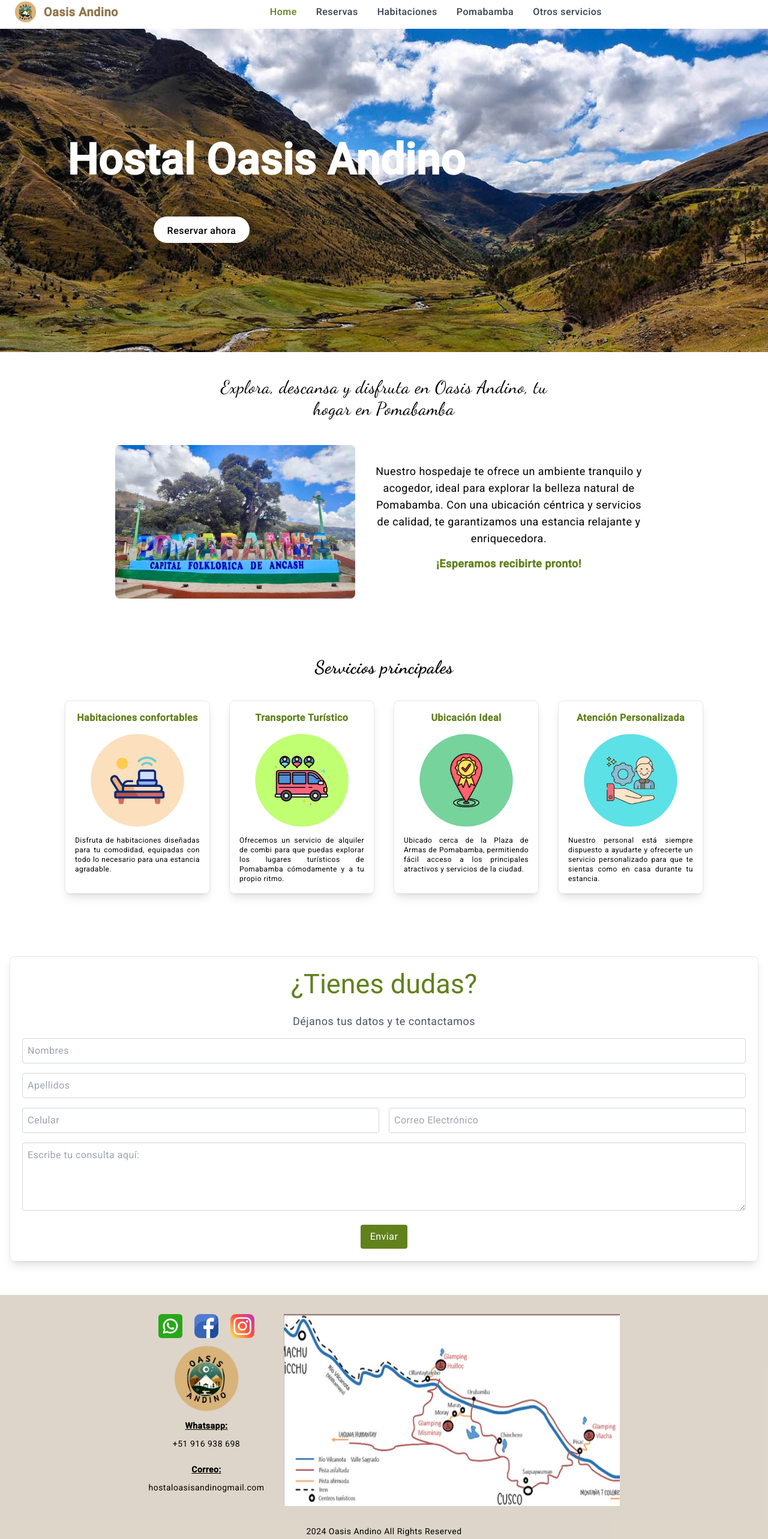
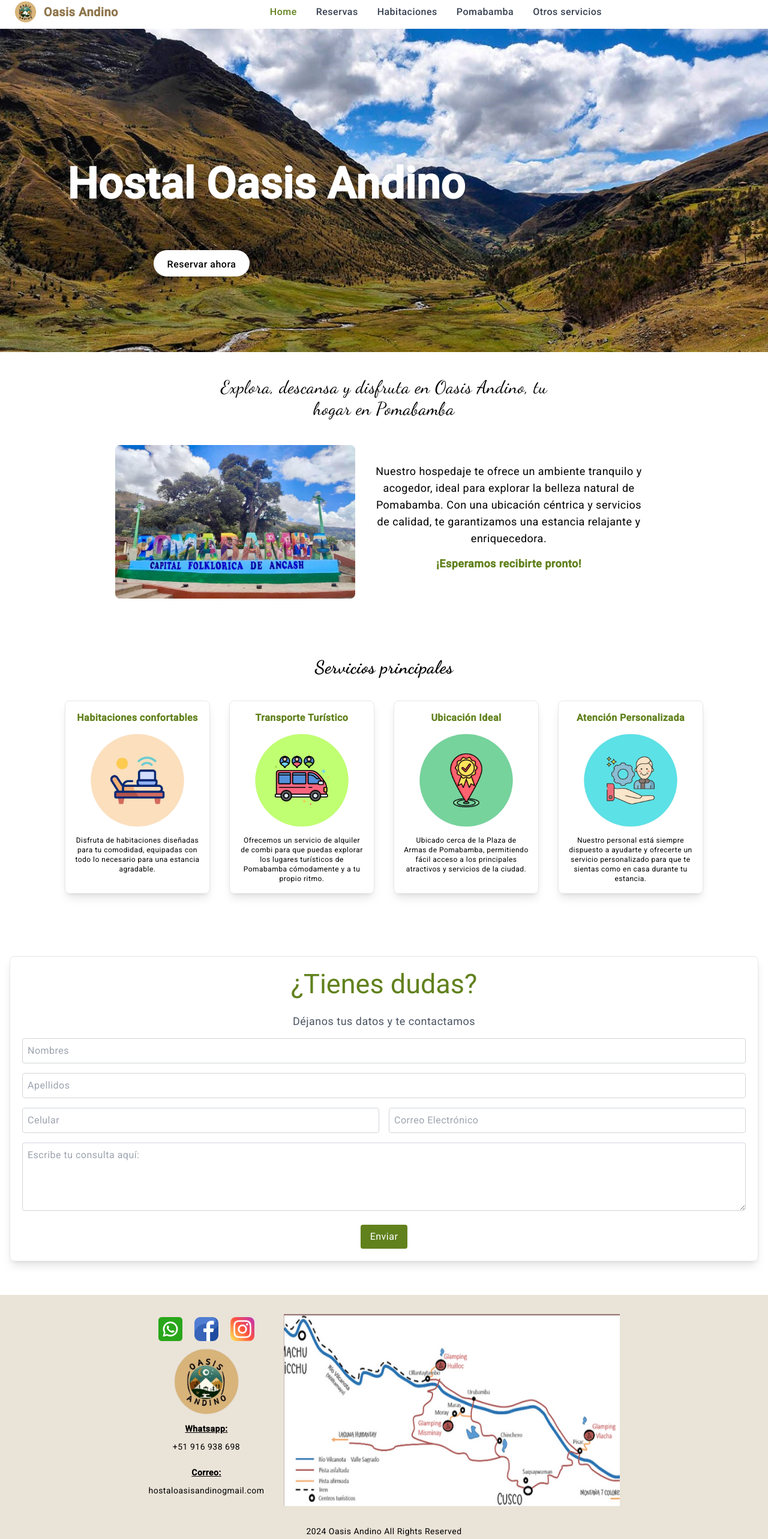
Before and after one commit to orgOasisAndino/app-oasis-andino-angular, an Angular app: page / in a window 1280 px wide. Shown: the part 8-2574 px from the top of the page at 60% size. Built offline with nearby package versions, Linux system fonts and the light colour scheme.

Commit message:
Responsive de la sección home terminada

```diff
--- a/src/app/domains/shared/pages/home/home.component.html
+++ b/src/app/domains/shared/pages/home/home.component.html
@@ -2,79 +2,79 @@
 <div>
 
 <!--pORTADA-->
+<!-- Portada -->
 <div class="relative bg-gray-500 w-full h-[539px] flex flex-col justify-center">
-  <img src="../../../../../assets/imgs/home-portada.jpg" class="absolute inset-0 w-full h-full object-cover " alt="Portada">
-  <div class="relative z-10 text-white pl-28">
-    <p class="text-5xl md:text-7xl pb-1 font-bold">Hostal Oasis Andino</p>
-    <button type="button" class="bg-white text-black w-40 h-11  ml-36 rounded-3xl font-medium shadow-lg pt-1 hover:bg-secondary hover:text-white transform transition-transform duration-300 hover:scale-110">
+  <img src="../../../../../assets/imgs/home-portada.jpg" class="absolute inset-0 w-full h-full object-cover" alt="Portada">
+  <div class="relative z-10 text-white p-6 md:pl-28 text-center md:text-left">
+    <p class="text-3xl md:text-5xl lg:text-7xl pb-1 pt-24 font-bold">Hostal Oasis Andino</p>
+    <button type="button" class="bg-white text-black w-32 md:w-40 h-10 md:h-11 mt-4 md:ml-36 rounded-3xl font-medium shadow-lg pt-1 hover:bg-secondary hover:text-white transform transition-transform duration-300 hover:scale-110">
       Reservar ahora
     </button>
   </div>
-
 </div>
 
-  <!--NOSOTROS-->
+<!--NOSOTROS-->
   <div class="flex flex-col items-center h-auto mt-10" id="nosotros">
     <p
-      class="mt-6 xs:text-2xl sm:text-2xl md:text-3xl lg:text-3xl font-dancing  text-center mb-6 xs:w-[20rem] sm:w-[28rem] md:w-[32rem] lg:w-[35rem] dark:text-white">
+      class="mt-6 text-2xl sm:text-2xl md:text-3xl lg:text-3xl font-dancing  text-center mb-6 w-[20rem] sm:w-[28rem] md:w-[32rem] lg:w-[35rem] dark:text-white">
       Explora, descansa y disfruta en Oasis Andino, tu hogar en Pomabamba</p>
 
-    <div class="flex lg:flex-row md:flex-row xs:flex-col sm:flex-col items-center justify-center mb-16 gap-4 mt-5">
+    <div class="flex lg:flex-row md:flex-row  sm:flex-col flex-col items-center justify-center mb-16 gap-4 mt-5">
       <!--DESKTOP-->
       <img class="md:w-[22rem] md:h-60 lg:w-[25rem] lg:h-64 rounded-lg hidden md:block" src="./../../../../../assets/imgs/pmbb.jpg"
         alt="img pomabamba">
       <!--CELULAR-->
-      <img class="xs:w-[16rem] xs:h-16 sm:w-[18rem] sm:h-20 rounded-lg block md:hidden" src="./../../../../../assets/imgs/f1.jpg"
+      <img class="w-[16rem] h-16 sm:w-[18rem] sm:h-20 rounded-lg block md:hidden" src="./../../../../../assets/imgs/f1.jpg"
         alt="img pomabamba">
 
       <div class="flex flex-col justify-center items-center w-auto ">
 
         <p
-          class="text-center xs:w-[20rem] sm:w-[24rem] md:w-[27rem] lg:w-[30rem] xs:text-sm md:text-base lg:text-lg mb-3 px-4 dark:text-white">
+          class="text-center w-[20rem] sm:w-[24rem] md:w-[27rem] lg:w-[30rem] xs:text-sm md:text-base lg:text-lg mb-3 px-4 dark:text-white">
           Nuestro hospedaje te ofrece un ambiente tranquilo y acogedor, ideal para explorar la belleza natural de Pomabamba.
           Con una ubicación céntrica y servicios de calidad, te garantizamos una estancia relajante y enriquecedora.</p>
 
-        <p class="xs:text-sm md:text-base lg:text-lg font-semibold dark:text-white text-secondary">¡Esperamos recibirte pronto!</p>
+        <p class="text-sm md:text-base lg:text-lg font-semibold dark:text-white text-secondary">¡Esperamos recibirte pronto!</p>
       </div>
     </div>
   </div>
 
   <!--Servicios pricipales-->
-  <div class="flex flex-col items-center mt-8">
+  <div class="flex flex-col items-center mt-8 ">
     <p class="font-dancing text-3xl font-bold">Servicios principales</p>
-    <div class="flex flex-row space-x-4 p-4 gap-4">
+    <div class="flex flex-col sm:flex-col md:flex-col lg:flex-row space-x-4 p-4 gap-4 ">
       <!--CARD1-->
       <div class="flex-1 p-4 flex flex-col items-center gap-3 border border-gray-200 rounded-lg shadow-lg">
         <div class="font-bold text-base text-center text-secondary">Habitaciones confortables</div>
         <img class=" w-48 h-40" src="./../../../../../assets/imgs/room-confortable.png" alt="habitaciones-confortables">
-        <div  class="text-xs w-[13rem] text-justify">Disfruta de habitaciones diseñadas para tu comodidad, equipadas con todo lo necesario para una estancia agradable.</div>
+        <div  class="text-xs w-[13rem] text-center">Disfruta de habitaciones diseñadas para tu comodidad, equipadas con todo lo necesario para una estancia agradable.</div>
       </div>
       <!--CARD2-->
       <div class="flex-1 p-4 flex flex-col items-center gap-3 border border-gray-200 rounded-lg shadow-lg">
         <div class="font-bold text-base text-center text-secondary">Transporte Turístico</div>
         <img class=" w-48 h-40" src="./../../../../../assets/imgs/tour.png" alt="trasporte-turistico">
-        <div class="text-xs w-[13rem] text-justify">Ofrecemos un servicio de alquiler de combi para que puedas explorar los lugares turísticos de Pomabamba cómodamente y a tu propio ritmo.</div>
+        <div class="text-xs w-[13rem] text-center">Ofrecemos un servicio de alquiler de combi para que puedas explorar los lugares turísticos de Pomabamba cómodamente y a tu propio ritmo.</div>
       </div>
       <!--CARD3-->
       <div class="flex-1 p-4 flex flex-col items-center gap-3 border border-gray-200 rounded-lg shadow-lg">
         <div class="font-bold text-base text-center text-secondary">Ubicación Ideal</div>
         <img class=" w-48 h-40" src="./../../../../../assets/imgs/ubicacion-ideal.png" alt="ubicacion-ideal">
-        <div class="text-xs w-[13rem] text-justify"> Ubicado cerca de la Plaza de Armas de Pomabamba, permitiendo fácil acceso a los principales atractivos y servicios de la ciudad.</div>
+        <div class="text-xs w-[13rem] text-center"> Ubicado cerca de la Plaza de Armas de Pomabamba, permitiendo fácil acceso a los principales atractivos y servicios de la ciudad.</div>
       </div>
       <!--CARD4-->
       <div class="flex-1 p-4 flex flex-col items-center gap-3 border border-gray-200 rounded-lg shadow-lg">
         <div class="font-bold text-base text-center text-secondary">Atención Personalizada</div>
         <img class=" w-48 h-40" src="./../../../../../assets/imgs/personalizada.png" alt="atencion-personalizada">
-        <div class="text-xs w-[13rem] text-justify">Nuestro personal está siempre dispuesto a ayudarte y ofrecerte un servicio personalizado para que te sientas como en casa durante tu estancia.</div>
+        <div class="text-xs w-[13rem] text-center">Nuestro personal está siempre dispuesto a ayudarte y ofrecerte un servicio personalizado para que te sientas como en casa durante tu estancia.</div>
       </div>
     </div>
   </div>
 
 <!--formulario-->
-<div class="container p-4 w-full mt-8">
+<div class="container p-4 w-full mt-8 ">
   <div class="w-full mx-auto mt-10 p-5 border border-gray-200 rounded-lg shadow-lg">
-    <h2 class="text-center text-lg font-bold text-secondary mb-2">¿Tienes dudas?</h2>
-    <p class="text-center text-lg text-gray-600 mb-6">Déjanos tus datos y te contactamos</p>
+    <h2 class="text-center text-sm sm:text-sm md:text-md lg:text-lg font-bold text-secondary mb-2">¿Tienes dudas?</h2>
+    <p class="text-center text-sm sm:text-sm md:text-md lg:text-lg text-gray-600 mb-6">Déjanos tus datos y te contactamos</p>
 
     <form [formGroup]="contactForm" (ngSubmit)="onSubmit()">
       <div class="mb-4">
@@ -98,21 +98,15 @@
 </div>
 
 
-<!--Footer-->
-  <div class="bg-default  bg-opacity-30 flex flex-col items-center mt-10 ">
+<!--Footer--><!--DESKTOP-->
+  <div class="bg-defaultcalor bg-opacity-30  mt-10 hidden md:block ">
 
-    <div class="flex flex-row gap-8 pt-8">
+    <div class="flex flex-row items-center justify-center gap-8 pt-8">
       <div class="flex flex-col items-center gap-3">
         <div class="flex flex-row justify-center gap-5">
-          <a href="https://api.whatsapp.com/message/BRTUPSHDUEZGE1?autoload=1&app_absent=0" target="_blank">
-            <img class="w-10 h-10" src="../../../../../assets/imgs/whatsapp_3536445.png" alt="wtspp">
-          </a>
-          <a href="https://www.facebook.com/profile.php?id=61554410169587&mibextid=LQQJ4d" target="_blank">
-            <img class="w-10 h-10" src="../../../../../assets/imgs/facebook_2504903.png" alt="fb">
-          </a>
-          <a href="https://www.instagram.com/hostaloasisandino/?igsh=MXdnYWVjNzd3YWE2&utm_source=qr" target="_blank">
-            <img class="w-10 h-10" src="../../../../../assets/imgs/instagram_2111463.png" alt="inst">
-          </a>
+          <img class="w-10 h-10" src="../../../../../assets/imgs/whatsapp_3536445.png" alt="wtspp">
+          <img class="w-10 h-10" src="../../../../../assets/imgs/facebook_2504903.png" alt="fb">
+          <img class="w-10 h-10" src="../../../../../assets/imgs/instagram_2111463.png" alt="inst">
         </div>
         <img class="w-28 h-28" src="../../../../../assets/imgs/Favicon.png" alt="">
         <div class="text-center">
@@ -131,4 +125,40 @@
     <div class="text-center mt-8 text-sm pb-5">2024 Oasis Andino All Rights Reserved</div>
   </div>
 
+<!--Footer--><!--CELULAR-->
+<div class="bg-defaultcalor bg-opacity-30  mt-10 md:hidden">
+
+  <div class="flex flex-col items-center justify-center gap-6 pt-8">
+    <img class="w-[27rem] h-[12rem]" src="../../../../../assets/imgs/mapa.png" alt="">
+
+    <div class="flex flex-row items-center gap-3">
+      <img class="w-24 h-24" src="../../../../../assets/imgs/Favicon.png" alt="">
+
+      <div class="flex flex-col items-center justify-center gap-3">
+        <div class="flex flex-row justify-center gap-5">
+          <img class="w-8 h-8" src="../../../../../assets/imgs/whatsapp_3536445.png" alt="wtspp">
+          <img class="w-8 h-8" src="../../../../../assets/imgs/facebook_2504903.png" alt="fb">
+          <img class="w-8 h-8" src="../../../../../assets/imgs/instagram_2111463.png" alt="inst">
+        </div>
+
+        <div class="text-center">
+          <p class="font-semibold text-sm underline">Whatsapp:</p>
+          <p class="text-sm">+51 916 938 698</p>
+        </div>
+        <div class="text-center">
+          <p class="font-semibold text-sm underline">Correo:</p>
+          <p class="text-sm">hostaloasisandinogmail.com</p>
+        </div>
+      </div>
+    </div>
+    <div class="text-center text-xs ">2024 Oasis Andino All Rights Reserved</div>
+  </div>
+
+
+
 </div>
+
+
+
+
+</div>
--- a/src/app/domains/shared/pages/services-a/services-a.component.html
+++ b/src/app/domains/shared/pages/services-a/services-a.component.html
@@ -5,5 +5,4 @@
     <p class="text-white w-[40rem] text-lg text-center">El servicio de alquiler de combi para transporte turístico estará disponible muy pronto. Estamos trabajando arduamente para ofrecerte el mejor servicio.</p>
     <p class="text-white mt-2 text-lg">¡Vuelve pronto para más actualizaciones!</p>
   </div>
-
 </div>
```
